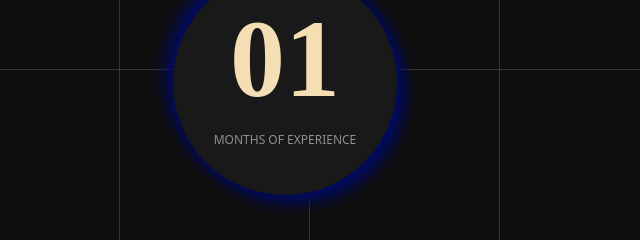
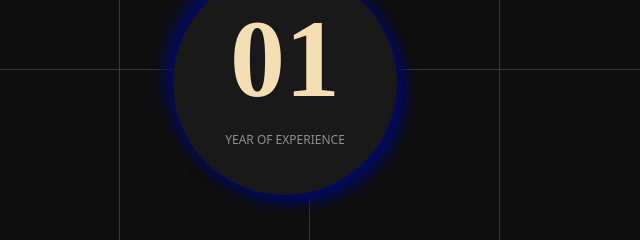
Before and after one commit to aruncpacp123/portfolio, a plain HTML site: page index.html in a window 1280 px wide. Shown: the part 2020-2260 px from the top of the page, 640-1280 px from the left. Drawn offline with nearby package versions, Linux system fonts and the light colour scheme; a web font is replaced by a local one.

Commit message:
Change 'MONTHS OF EXPERIENCE' to 'YEAR OF EXPERIENCE'
Updated experience label and corrected text.

```diff
--- a/index.html
+++ b/index.html
@@ -202,7 +202,7 @@
                 <div class="col-lg-6 right m-auto">
                     <div class="top">
                         <h1>01</h1>
-                        <h6>MONTHS OF EXPERIENCE</h6>
+                        <h6>YEAR OF EXPERIENCE</h6>
                     </div>
                     <div class="bottom">
                         <h6>Iam a dedicated software developer who is intersted in developing interesting nice looking websites.Eventhough I have no experience in a company,I have done many personal projects and had freelancing projects.Iam an expert in PHP and React JS</h6>
```
